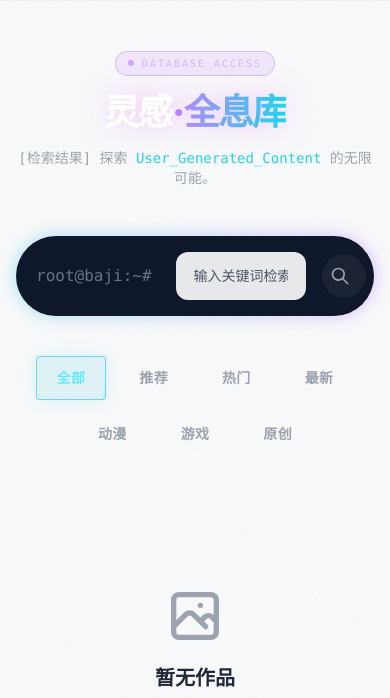
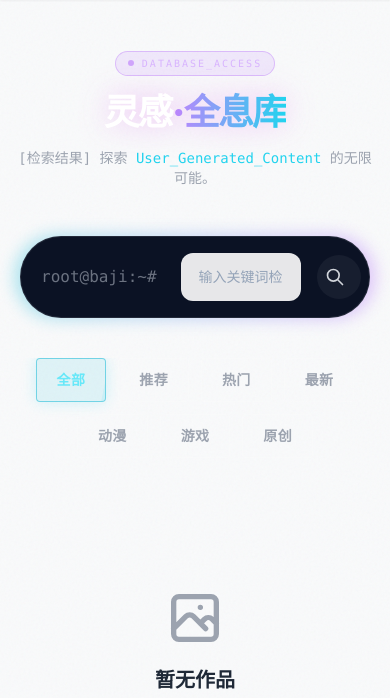
Before and after one commit to qianzhu18/baji, a Flask app: page /gallery in a window 390 px wide; the page is wider, and only the part inside the window is pictured. Shown: the part 65-763 px from the top of that part. Run offline with Flask 3, Linux system fonts and the light colour scheme; data that the repository does not hold is empty; some libraries are stand-ins or nearby versions.

Commit message:
fix: improve gallery search contrast and mobile scrolling

```diff
--- a/static/css/design.css
+++ b/static/css/design.css
@@ -2426,3 +2426,23 @@
     color: black !important;
     box-shadow: 0 0 15px var(--neon-cyan, #22d3ee);
 }
+
+/* === 画廊移动端适配与输入可读性增强 === */
+.search-input {
+  color: #e2e8f0 !important;
+}
+.search-input::placeholder {
+  color: #94a3b8 !important;
+}
+
+@media (max-width: 768px) {
+  .filter-tabs {
+    overflow-x: auto;
+    -webkit-overflow-scrolling: touch;
+    scrollbar-width: none;
+  }
+  .filter-tabs::-webkit-scrollbar { display: none; }
+  .filter-tabs > button { flex: 0 0 auto; }
+  .gallery-header .text-9xl { transform: scale(1.1) translate(-50%, -50%); }
+  .search-box .relative { padding-left: 0.25rem; padding-right: 0.25rem; }
+}
--- a/templates/gallery.html
+++ b/templates/gallery.html
@@ -363,14 +363,14 @@
                         <div class="relative w-full max-w-xl group">
                             <div class="absolute -inset-0.5 bg-gradient-to-r from-cyan-500 to-purple-500 rounded-full opacity-30 group-focus-within:opacity-100 transition duration-500 blur"></div>
 
-                            <div class="relative flex items-center bg-[#0f172a] rounded-full p-1">
+                            <div class="relative flex items-center bg-[#0b1224] rounded-full p-1 border border-white/10">
                                 <div class="pl-4 pr-2 text-gray-500 font-mono select-none">root@baji:~#</div>
                                 <input type="text"
                                        placeholder="输入关键词检索数据..."
-                                       class="search-input w-full bg-transparent text-white px-2 py-3 focus:outline-none font-mono text-sm placeholder-gray-600"
+                                       class="search-input w-full bg-transparent text-cyan-50 px-2 py-3 focus:outline-none font-mono text-sm placeholder-gray-400"
                                        v-model="searchQuery"
                                        @keyup.enter="searchCases">
-                                <button @click="searchCases" class="p-2 rounded-full bg-white/5 hover:bg-cyan-500/20 text-gray-400 hover:text-cyan-300 transition mr-1">
+                                <button @click="searchCases" class="p-2 rounded-full bg-white/5 hover:bg-cyan-500/20 text-gray-300 hover:text-cyan-200 transition mr-1">
                                     <svg class="w-5 h-5" fill="none" stroke="currentColor" viewBox="0 0 24 24"><path stroke-linecap="round" stroke-linejoin="round" stroke-width="2" d="M21 21l-6-6m2-5a7 7 0 11-14 0 7 7 0 0114 0z"></path></svg>
                                 </button>
                             </div>
```
